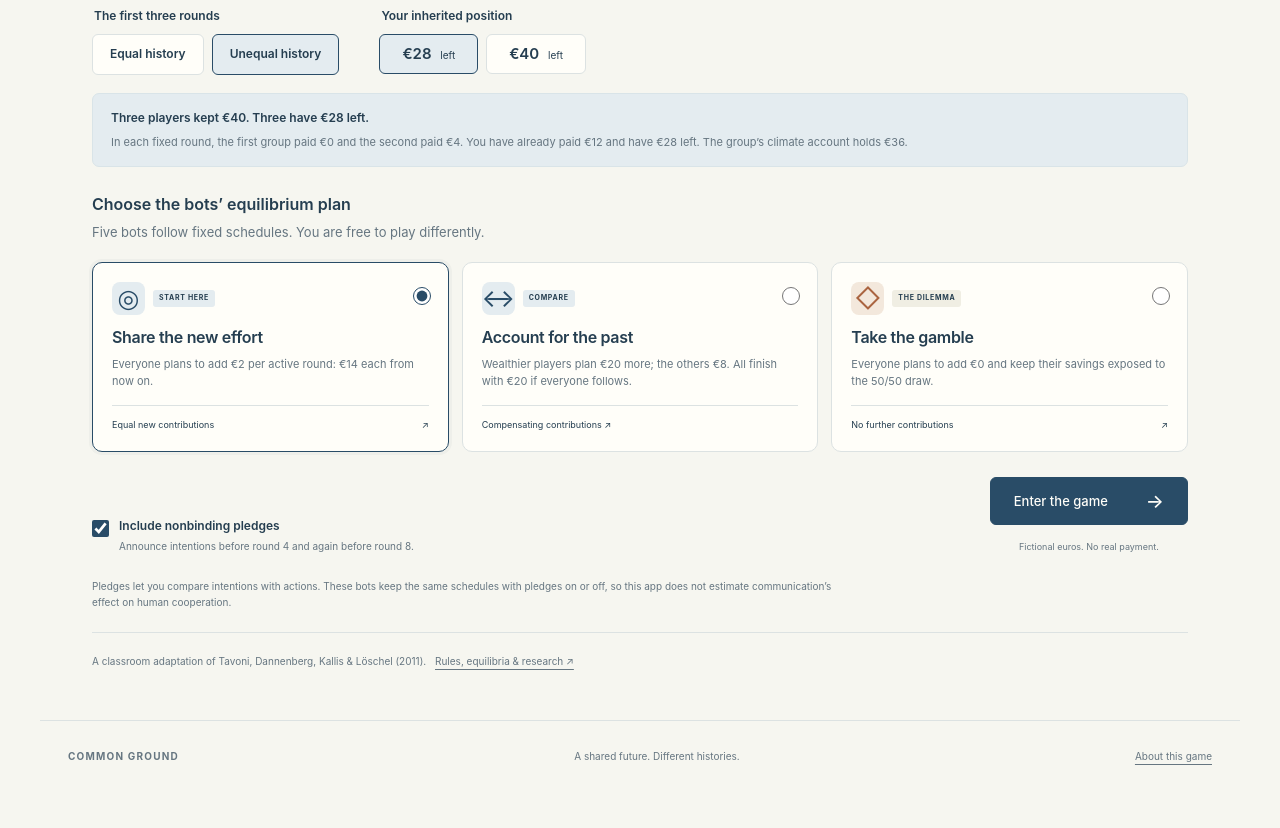
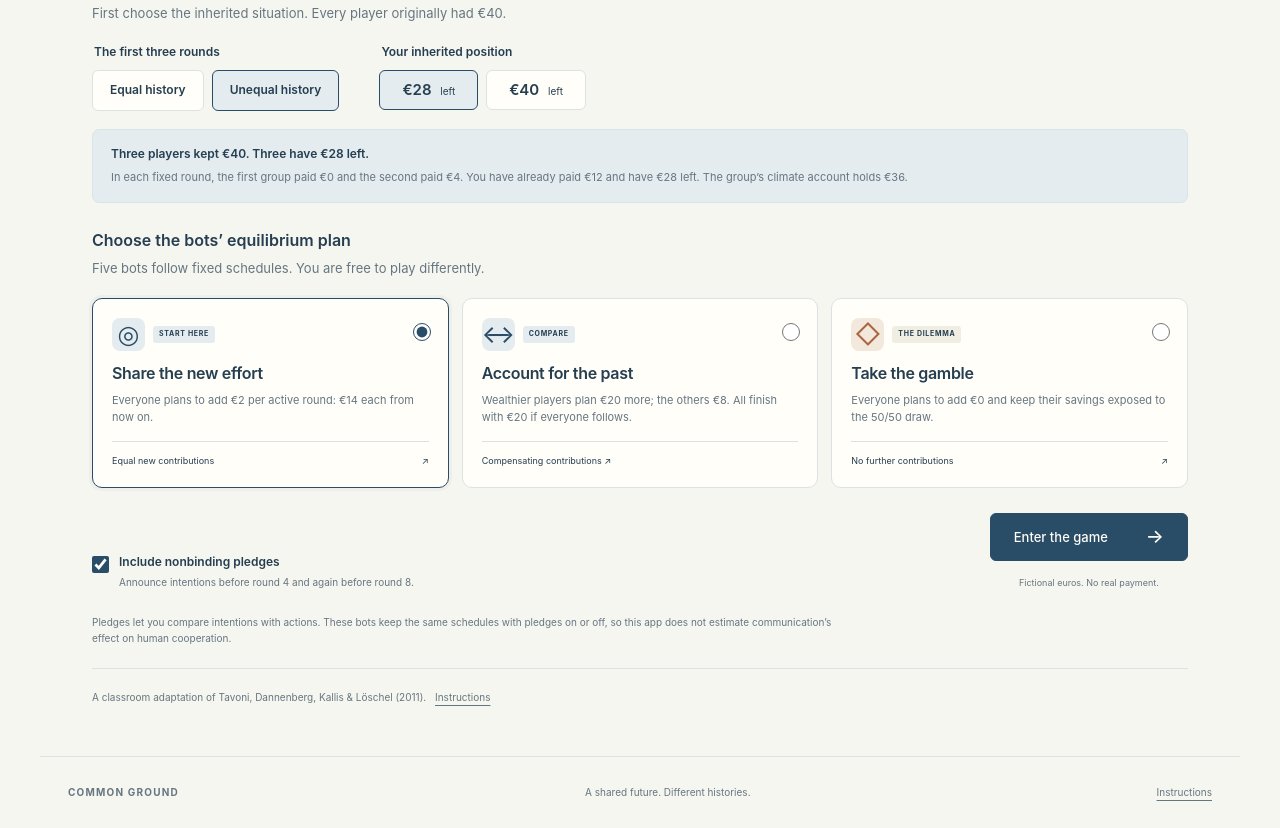
Before and after one commit to aletavoni/common-ground, a plain HTML site: page climate-coordination.html in a window 1280 px wide. Shown: the part 739-1567 px from the top of the page. Before the commit the page ends 1531 px from the top, so only its background shows below. Drawn offline with Linux system fonts and the light colour scheme.

Commit message:
Add Instructions and public research links to climate-coordination

```diff
--- a/climate-coordination.html
+++ b/climate-coordination.html
@@ -141,7 +141,7 @@ function planDescription() {
 }
 function playersPanel() {
   const latest = game.rounds.at(-1), promise = game.pledgeHistory.at(-1);
-  return `<aside class="bots-panel"><h2>Your six-player group</h2><p>${game.history === 'unequal' ? 'Three higher budgets. Three lower budgets.' : 'The same inherited budget for everyone.'} All began with €40.</p><div class="bot-key"><span>Player · unspent savings</span><span>Last / total paid</span></div>${game.players.map((p,i) => `<div class="bot-row"><span class="avatar ${i === 0 ? 'you' : ['green','gold','blue','green','gold'][(i-1)%5]}">${p.name[0]}</span><div class="bot-copy">${p.name} <strong>${euro(p.balance)}</strong><small>${roleName(p.role)} · ${euro(p.past)} paid in history</small></div><span class="bot-state">${euro(latest.choices[i])} / ${euro(p.past+p.active)}</span></div>`).join('')}<div class="bot-note"><strong>Their fixed plan</strong><br>${planDescription()}<br>Bots do not react to your moves or pledges.</div>${promise ? `<div class="promise-summary"><strong>Latest intended climate account: ${euro(promise.intendedTotal)}</strong><span>${euro(promise.alreadyContributed)} already paid + ${euro(promise.amounts.reduce((s,a)=>s+a,0))} promised for rounds ${promise.beforeRound}–10.</span><span>Promises are not money in the account.</span></div>` : ''}<button class="inline-button guide-link" id="in-game-guide">Why is this an equilibrium? ↗</button></aside>`;
+  return `<aside class="bots-panel"><h2>Your six-player group</h2><p>${game.history === 'unequal' ? 'Three higher budgets. Three lower budgets.' : 'The same inherited budget for everyone.'} All began with €40.</p><div class="bot-key"><span>Player · unspent savings</span><span>Last / total paid</span></div>${game.players.map((p,i) => `<div class="bot-row"><span class="avatar ${i === 0 ? 'you' : ['green','gold','blue','green','gold'][(i-1)%5]}">${p.name[0]}</span><div class="bot-copy">${p.name} <strong>${euro(p.balance)}</strong><small>${roleName(p.role)} · ${euro(p.past)} paid in history</small></div><span class="bot-state">${euro(latest.choices[i])} / ${euro(p.past+p.active)}</span></div>`).join('')}<div class="bot-note"><strong>Their fixed plan</strong><br>${planDescription()}<br>Bots do not react to your moves or pledges.</div>${promise ? `<div class="promise-summary"><strong>Latest intended climate account: ${euro(promise.intendedTotal)}</strong><span>${euro(promise.alreadyContributed)} already paid + ${euro(promise.amounts.reduce((s,a)=>s+a,0))} promised for rounds ${promise.beforeRound}–10.</span><span>Promises are not money in the account.</span></div>` : ''}<button class="inline-button guide-link" id="in-game-guide">Instructions</button></aside>`;
 }
 function dashboard() {
   const total = publicTotal(game), you = game.players[0], reached = total >= 120;
@@ -224,9 +224,9 @@ function downloadResults() {
 
 </script>
 </head>
-<body>
+<body><div style="font:12px/1.4 system-ui,sans-serif;padding:9px 20px;background:#f7f5ef;color:#344b41;border-bottom:1px solid #d9ded2;position:relative;z-index:10;display:flex;align-items:center;justify-content:space-between;gap:20px;flex-wrap:wrap"><span><a href="https://sites.google.com/view/alessandro-tavoni/" style="color:#344b41;text-decoration:none">Alessandro Tavoni</a> &nbsp;·&nbsp; <a href="games.html" style="color:#344b41">All games</a></span><a href="https://doi.org/10.1073/pnas.1102493108" target="_blank" rel="noopener" style="color:#344b41;font-weight:600">Paper ↗</a></div>
   <a class="skip-link" href="#main">Skip to game</a>
-  <header class="site-header"><a class="brand" href="" aria-label="Common Ground home"><svg viewBox="0 0 38 38" aria-hidden="true"><circle cx="19" cy="19" r="13"/><path d="M6 19h26M19 6c-10 8-10 18 0 26 10-8 10-18 0-26"/></svg><span>COMMON GROUND<span class="brand-sub">THE CLIMATE COORDINATION GAME</span></span></a><button class="text-button" id="open-guide">How it works <span aria-hidden="true">↗</span></button></header>
+  <header class="site-header"><a class="brand" href="" aria-label="Common Ground home"><svg viewBox="0 0 38 38" aria-hidden="true"><circle cx="19" cy="19" r="13"/><path d="M6 19h26M19 6c-10 8-10 18 0 26 10-8 10-18 0-26"/></svg><span>COMMON GROUND<span class="brand-sub">THE CLIMATE COORDINATION GAME</span></span></a><button class="text-button" id="open-guide">Instructions</button></header>
   <main id="main" tabindex="-1">
     <section id="setup-view" aria-labelledby="setup-heading">
       <div class="hero"><div class="hero-copy"><p class="eyebrow"><span class="tiny-dot"></span>INEQUALITY. COMMUNICATION. COLLECTIVE RISK.</p><h1 id="setup-heading">A shared target.<br>An <em>unequal past.</em></h1><p class="hero-description">Six players can protect a shared future. But who should pay when some have already contributed more?</p><div class="meta-pills"><span>You + 5 bots</span><span>7 decisions</span><span>About 5 minutes</span></div></div><div class="climate-world" aria-hidden="true"><svg viewBox="0 0 460 330"><ellipse cx="230" cy="163" rx="183" ry="118"/><ellipse cx="230" cy="163" rx="130" ry="87"/><path d="M106 82l124 81L355 82M48 170h364M106 260l124-97 125 97"/></svg><span class="orbit-avatar oa1">A</span><span class="orbit-avatar oa2">S</span><span class="orbit-avatar oa3">A</span><span class="orbit-avatar oa4">R</span><span class="orbit-avatar oa5">K</span><span class="orbit-avatar oa6">Y</span><div class="climate-center"><span class="target-symbol">◎</span><strong>€120</strong><small>ONE SHARED TARGET</small><span>Miss it: a 50% risk of loss</span></div><span class="world-label">THE CHOICE IS COLLECTIVE. THE STAKES ARE PERSONAL.</span></div></div>
@@ -242,12 +242,12 @@ function downloadResults() {
         </fieldset>
         <div class="setup-bottom"><label class="pledge-toggle"><input type="checkbox" id="pledges" checked><span><strong>Include nonbinding pledges</strong><small>Announce intentions before round 4 and again before round 8.</small></span></label><div class="start-area"><button class="primary" id="start-game">Enter the game <span aria-hidden="true">→</span></button><small>Fictional euros. No real payment.</small></div></div>
         <p class="fixed-plan-note">Pledges let you compare intentions with actions. These bots keep the same schedules with pledges on or off, so this app does not estimate communication’s effect on human cooperation.</p>
-      </section><p class="teaching-note">A classroom adaptation of Tavoni, Dannenberg, Kallis & Löschel (2011). <button class="inline-button" id="source-info">Rules, equilibria & research ↗</button></p>
+      </section><p class="teaching-note">A classroom adaptation of Tavoni, Dannenberg, Kallis & Löschel (2011). <button class="inline-button" id="source-info">Instructions</button></p>
     </section>
     <section id="game-view" hidden aria-labelledby="game-heading"></section><section id="results-view" hidden aria-labelledby="results-heading"></section>
   </main>
-  <footer><span>COMMON GROUND</span><span>A shared future. Different histories.</span><button class="inline-button" id="footer-source">About this game</button></footer>
-  <dialog id="guide-dialog" aria-labelledby="guide-title"><div class="dialog-top"><p class="eyebrow">A QUICK FIELD GUIDE</p><button class="close-button" id="close-guide" aria-label="Close guide">×</button></div><h2 id="guide-title">How the game works</h2><div class="guide-body">
+  <footer><span>COMMON GROUND</span><span>A shared future. Different histories.</span><button class="inline-button" id="footer-source">Instructions</button></footer>
+  <dialog id="guide-dialog" aria-labelledby="guide-title"><div class="dialog-top"><p class="eyebrow">A QUICK FIELD GUIDE</p><button class="close-button" id="close-guide" aria-label="Close instructions">×</button></div><h2 id="guide-title">How the game works</h2><div class="guide-body">
     <p>You play with five bots. All six players originally receive €40. Contributions in the first three rounds are fixed by the computer; you start making choices in round 4.</p>
     <ul><li><strong>Equal history:</strong> everyone has already paid €6 and has €34 left.</li><li><strong>Unequal history:</strong> three players have paid €0 and have €40 left; three have paid €12 and have €28 left.</li></ul>
     <p>Either way, the climate account already contains €36. During each of the seven remaining rounds, each player contributes <strong>€0, €2 or €4</strong>. Choices are simultaneous. After each round, everyone sees all individual contributions and totals.</p><p>If the final climate account is <strong>at least €120</strong>, everyone keeps their unspent money. If it is below €120, <strong>one common 50/50 draw</strong> decides whether everyone keeps their unspent money or everyone loses it. Contributions are never refunded. There is no private protection option.</p>
```
